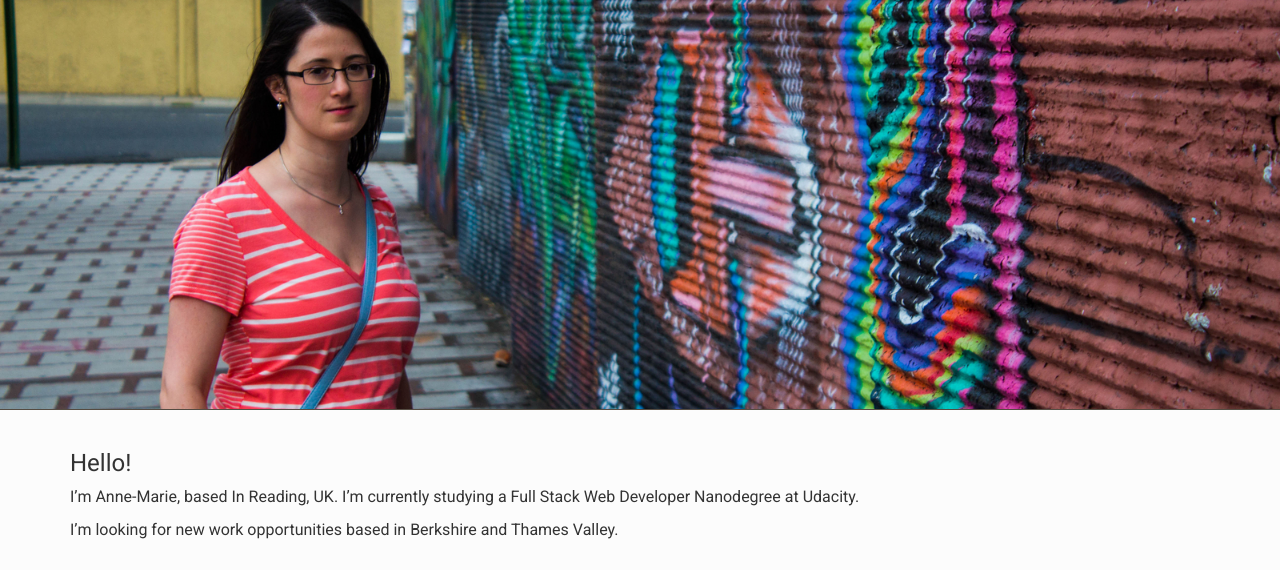
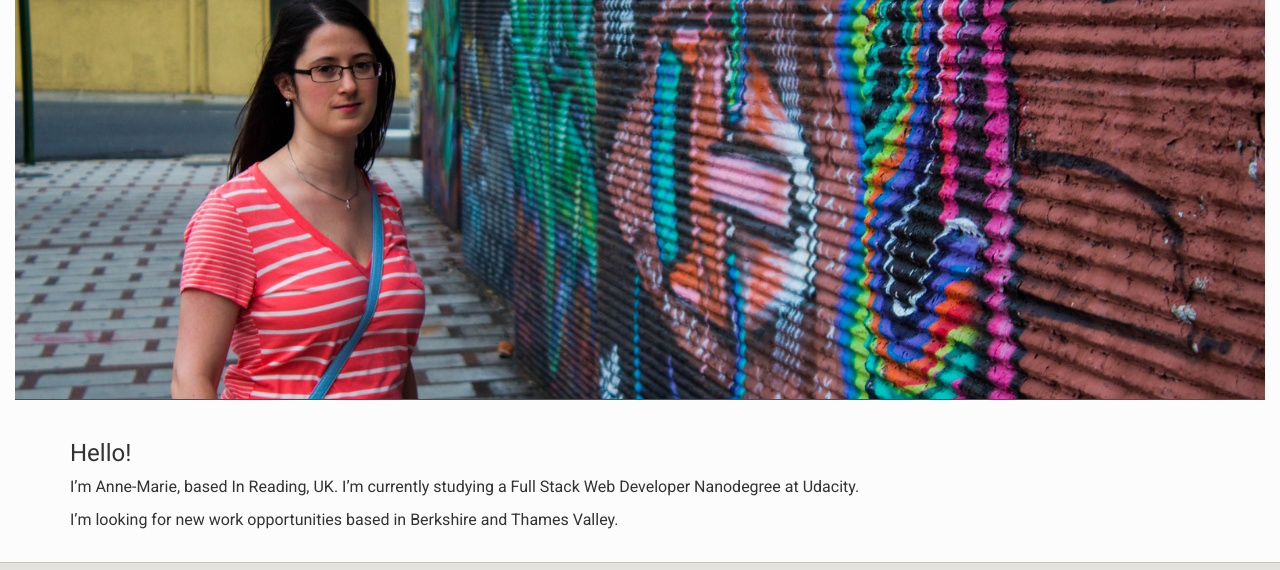
Before and after one commit to annemarie-garcia/portfolio, a website: page index.htm in a window 1280 px wide. Shown: the part 223-793 px from the top of the page. Drawn offline with Linux system fonts and the light colour scheme.

Commit message:
Changes to code review

```diff
--- a/index.htm
+++ b/index.htm
@@ -59,7 +59,9 @@
 
         <div class="container-fluid hero">
             <div class="row">
-                <img src="dist/images/amg-main-800.jpg" srcset="dist/images/hero/amg-main-400.jpg 400w, dist/images/hero/amg-main-800.jpg 800w, dist/images/hero/amg-main-1600.jpg 1600w" sizes="(max-width: 400px) 400px, (min-width:401px) and (max-width: 800px) 800px, (min-width: 801px) 1600px" alt="Profile of Anne-Marie Garcia">
+                <div class="col-xs-12">
+                    <img src="dist/images/amg-main-800.jpg" srcset="dist/images/hero/amg-main-400.jpg 400w, dist/images/hero/amg-main-800.jpg 800w, dist/images/hero/amg-main-1600.jpg 1600w" sizes="(max-width: 400px) 400px, (min-width:401px) and (max-width: 800px) 800px, (min-width: 801px) 1600px" alt="Profile of Anne-Marie Garcia">
+                </div>
             </div>
         </div>
 
--- a/src/css/main.css
+++ b/src/css/main.css
@@ -12,7 +12,7 @@ a {
 }
 
 body {
-    background-color: #fcfcfc;
+    background: #fcfcfc;
 }
 
 /* Header */
```
